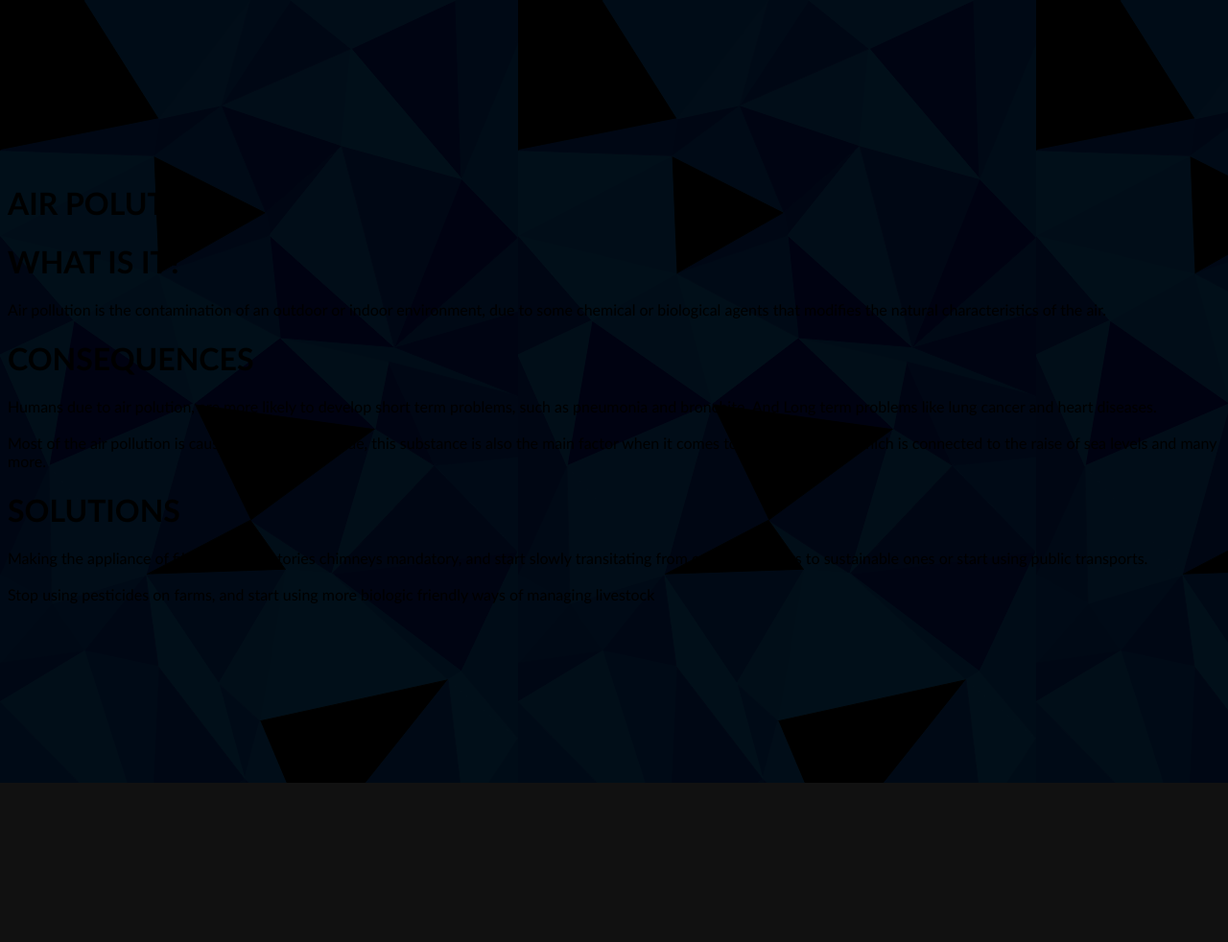
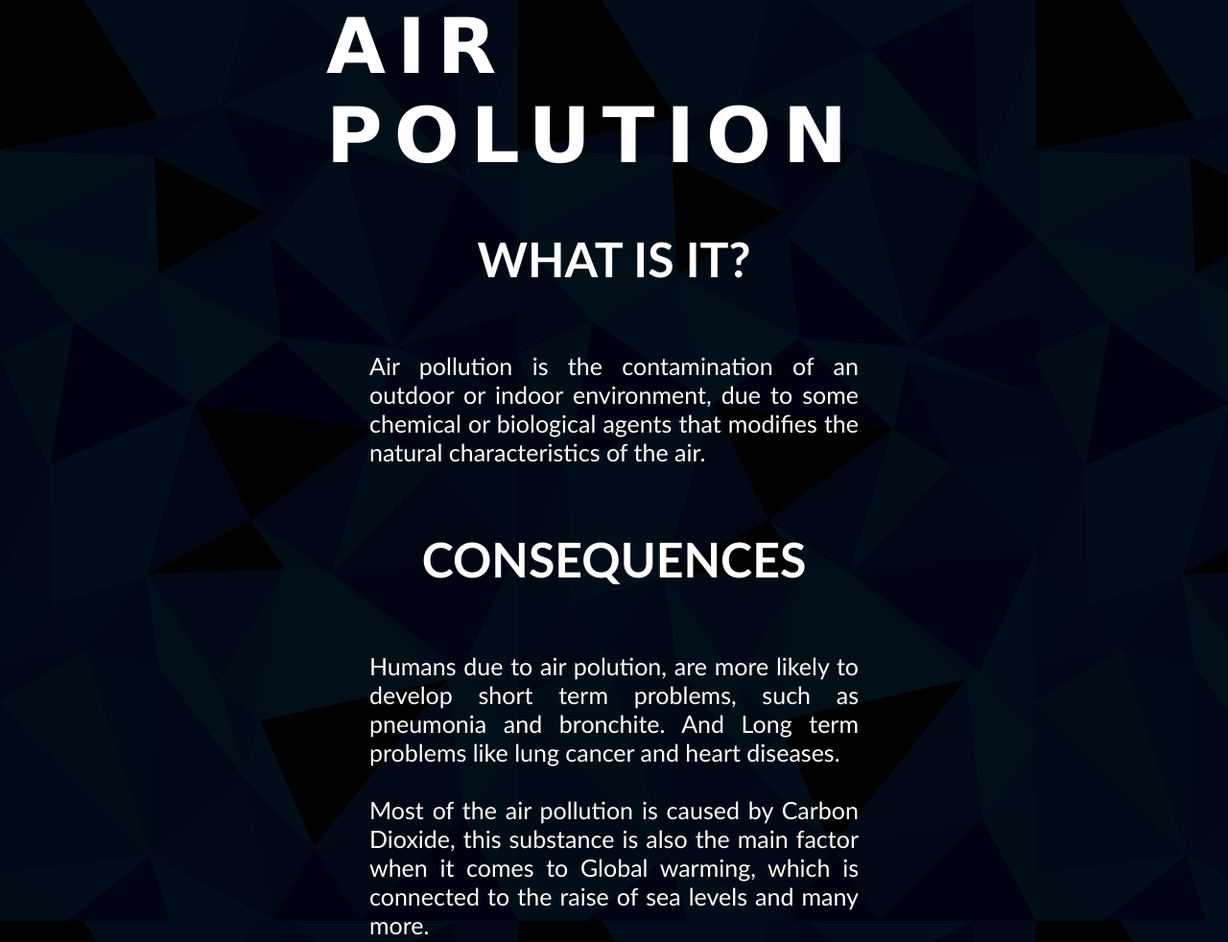
Before and after one commit to martimcabral/AirPollution, a plain HTML site: page index.html in a window 1280 px wide. Shown: the top 982 px of the page at 96% size. Before the commit the page ends 816 px from the top, so only its background shows below. Drawn offline with Linux system fonts and the light colour scheme.

Commit message:
thingies

```diff
--- a/index.html
+++ b/index.html
@@ -9,19 +9,19 @@
 <body>
     <div class="square">
         <h1>AIR POLUTION</h1>
-        <h1>WHAT IS IT?</h1>
+        <h2>WHAT IS IT?</h2>
         <p>
             Air pollution is the contamination of an outdoor or indoor
             environment, due to some chemical or biological agents that
             modifies the natural characteristics of the air.
         </p>
-        <h1>CONSEQUENCES</h1>
+        <h2>CONSEQUENCES</h2>
         <p>
             Humans due to air polution, are more likely to develop short term problems, such as pneumonia and bronchite. And Long term problems like lung cancer and heart diseases.
             <br><br>
             Most of the air pollution is caused by Carbon Dioxide, this substance is also the main factor when it comes to Global warming, which is connected to the raise of sea levels and many more.
         </p>
-        <h1>SOLUTIONS</h1>
+        <h2>SOLUTIONS</h2>
         <p>
             Making the appliance of filters in the factories chimneys mandatory, and start slowly transitating from combustion cars to sustainable ones or start using public transports.
             <br><br>
--- a/style.css
+++ b/style.css
@@ -1,19 +1,19 @@
 hmtl {
-    overflow: show;
+  overflow: scroll;
 }
 
 body {
   background-color: #111;
   background-image: url(assets/low-poly-grid-haikei.svg);
-    font-family: 'Trebuchet MS', 'Arial';
-    height: 100vh;
+  font-family: "Trebuchet MS", "Arial";
   display: flex;
   justify-content: center;
   align-items: center;
 }
 
-@media only screen and (max-width: 900px) {
 .square {
+  max-width: 900px;
+  height: 100vh;
   width: 600px;
   height: 1400px;
   color: white;
@@ -24,6 +24,14 @@ body {
 }
 
 h1 {
+  font-size: 80px;
+  font-weight: bolder;
+  margin-bottom: 10px;
+  letter-spacing: 0.15em;
+  font-family:Verdana, Geneva, Tahoma, sans-serif
+}
+
+h2 {
   font-size: 50px;
 }
 
@@ -32,4 +40,3 @@ body {
   width: 85%;
   text-align: justify;
 }
-}
```
Lines whose indentation alone changed are shown as unchanged.
